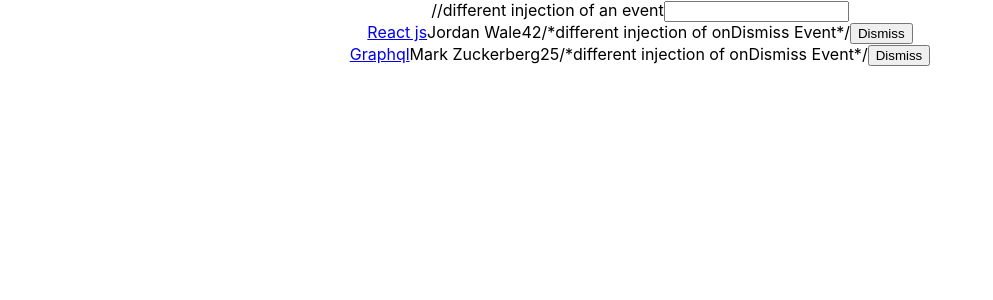
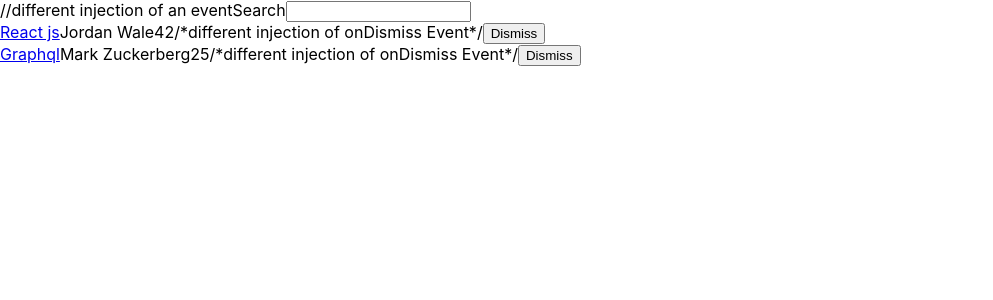
Before and after one commit to Shiblii/Road-to-react, a React (Create React App) app: page / in a window 1280 px wide. Shown: the top 300 px of the page, without its empty margins (0-993 px from the left). Built offline with nearby package versions, Linux system fonts and the light colour scheme.

Commit message:
composing components

```diff
--- a/src/App.js
+++ b/src/App.js
@@ -1,7 +1,6 @@
 import React,{Component} from 'react';
-import logo from './logo.svg';
-import hut from "./hut.png"
-import './App.css';
+//import hut from "./hut.png"
+//import './App.css';
 const list = [
 {
 title:"React js",
@@ -49,20 +48,53 @@
 		const {searchTerm,list} =this.state
   return (
     <div className="App">
-		<form>
-		//different injection of an event
-<input type="text" onChange ={this.onSearchChange}/>
-		</form>
-	{this.state.list.filter(isSearched(this.state.searchTerm)).map(item => <div key ={item.objectId}><span><a href={item.url}>{item.title}</a></span>
-	<span>{item.author}</span>
-	<span>{item.num_comments}</span>
-	<span>{item.points}</span>
-	/*different injection of onDismiss Event*/
-	<span><button onClick= {() => this.onDismiss(item.objectId)}>Dismiss</button></span>
-	</div>)}
+		<Search
+value={searchTerm}
+onChange ={this.onSearchChange}
+		>Search</Search>
+		<Table
+list ={list}
+pattern ={searchTerm}
+onDismiss ={this.onDismiss}
+		/>
+
+
     </div>
   );
 }
 }
+class Search extends Component{
+	render(){
+		const {value,onChange,children} =this.props;
+		return (
 
+			<form>
+			//different injection of an event
+			{children}
+			<input type="text"
+			value={value}
+			onChange ={onChange}/>
+			</form>
+
+		)
+	}
+}
+class Table extends Component{
+	render(){
+		const {list,pattern,onDismiss} = this.props;
+		return(
+			<div>
+			{list.filter(isSearched(pattern)).map(item => <div key ={item.objectId}><span><a href={item.url}>{item.title}</a></span>
+			<span>{item.author}</span>
+			<span>{item.num_comments}</span>
+			<span>{item.points}</span>
+			/*different injection of onDismiss Event*/
+			<span><button onClick= {() =>onDismiss(item.objectId)}>Dismiss</button></span>
+			</div>
+		)
+		}
+			</div>
+)
+	}
+}
 export default App;
```
Also changed, not shown: src/Search.js (added), src/Table.js (added).
